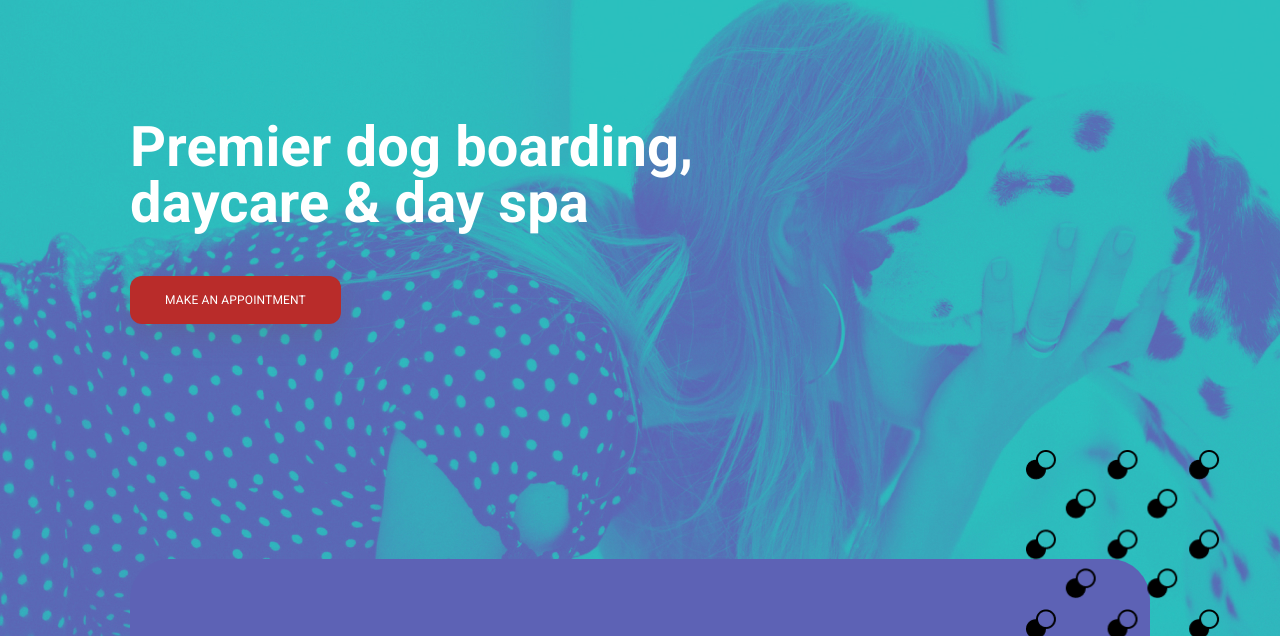
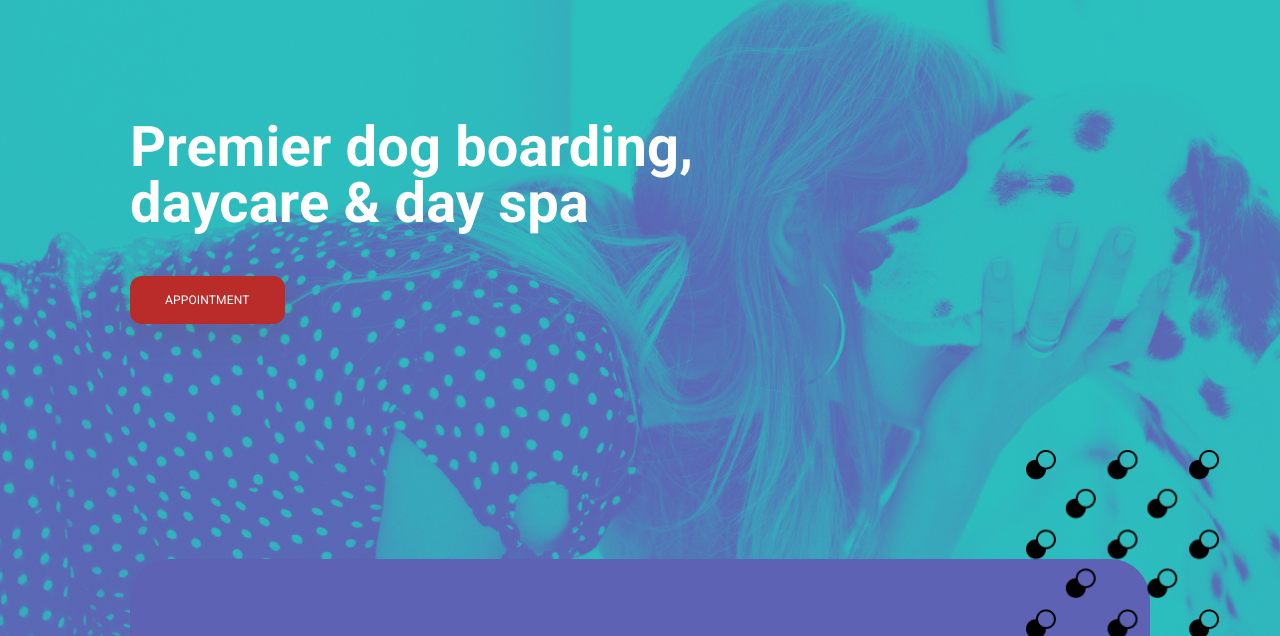
Before and after one commit to WebDevDarya/Test, a plain HTML site: page index.html in a window 1280 px wide. Shown: the part 161-797 px from the top of the page. Drawn offline with Linux system fonts and the light colour scheme; files whose address does not match are found by name.

Commit message:
изменила кнопку в ветке master

```diff
--- a/index.html
+++ b/index.html
@@ -48,7 +48,7 @@
                 </div>
             </nav>
             <h1 class="h h_1 h_white">Premier dog boarding,<br>daycare & day spa</h1>
-            <button class="button">Make an Appointment</button>
+            <button class="button">Appointment</button>
         </div>
     </header>
     <section class="section section_with-img section_white">
```
